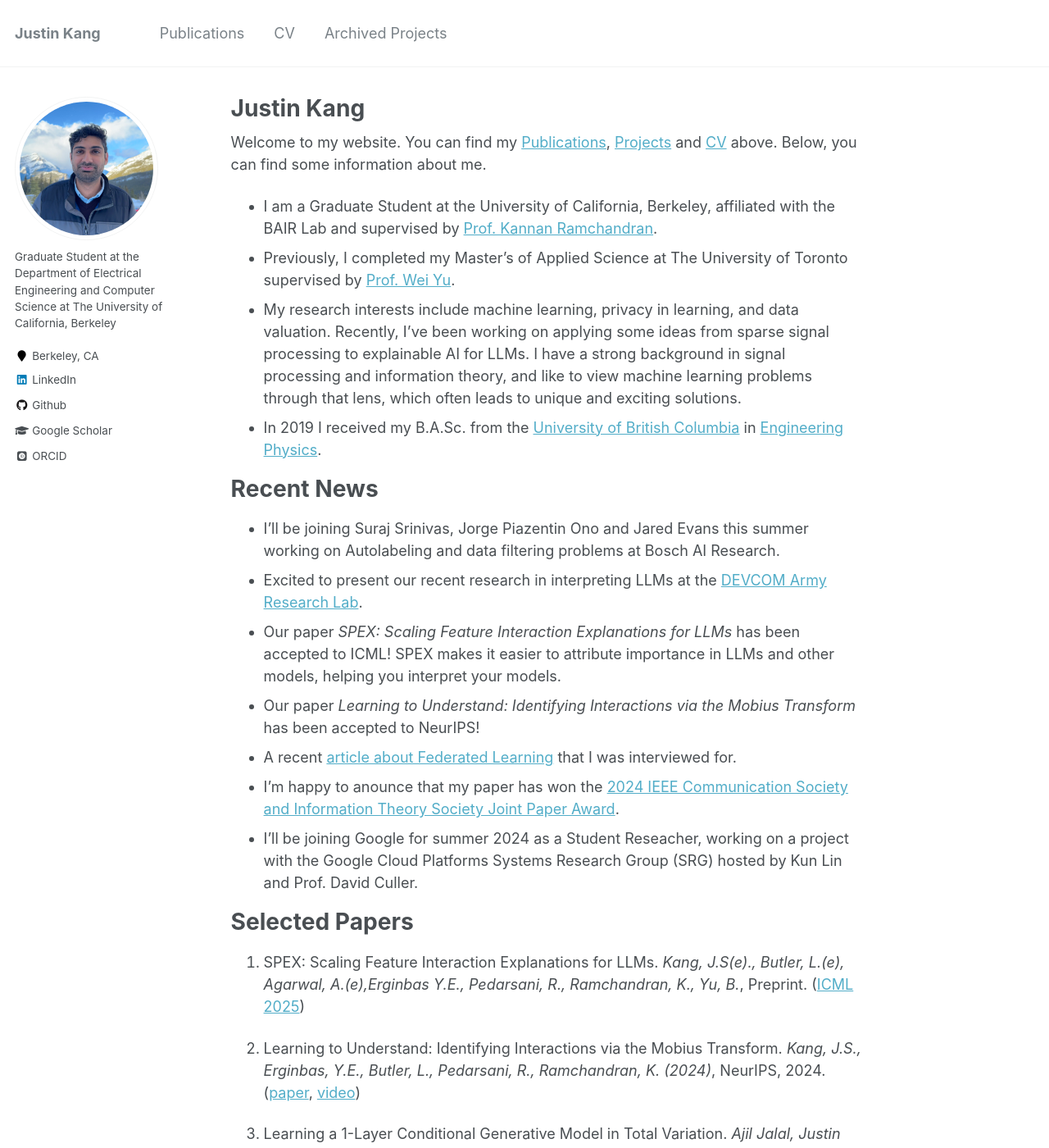
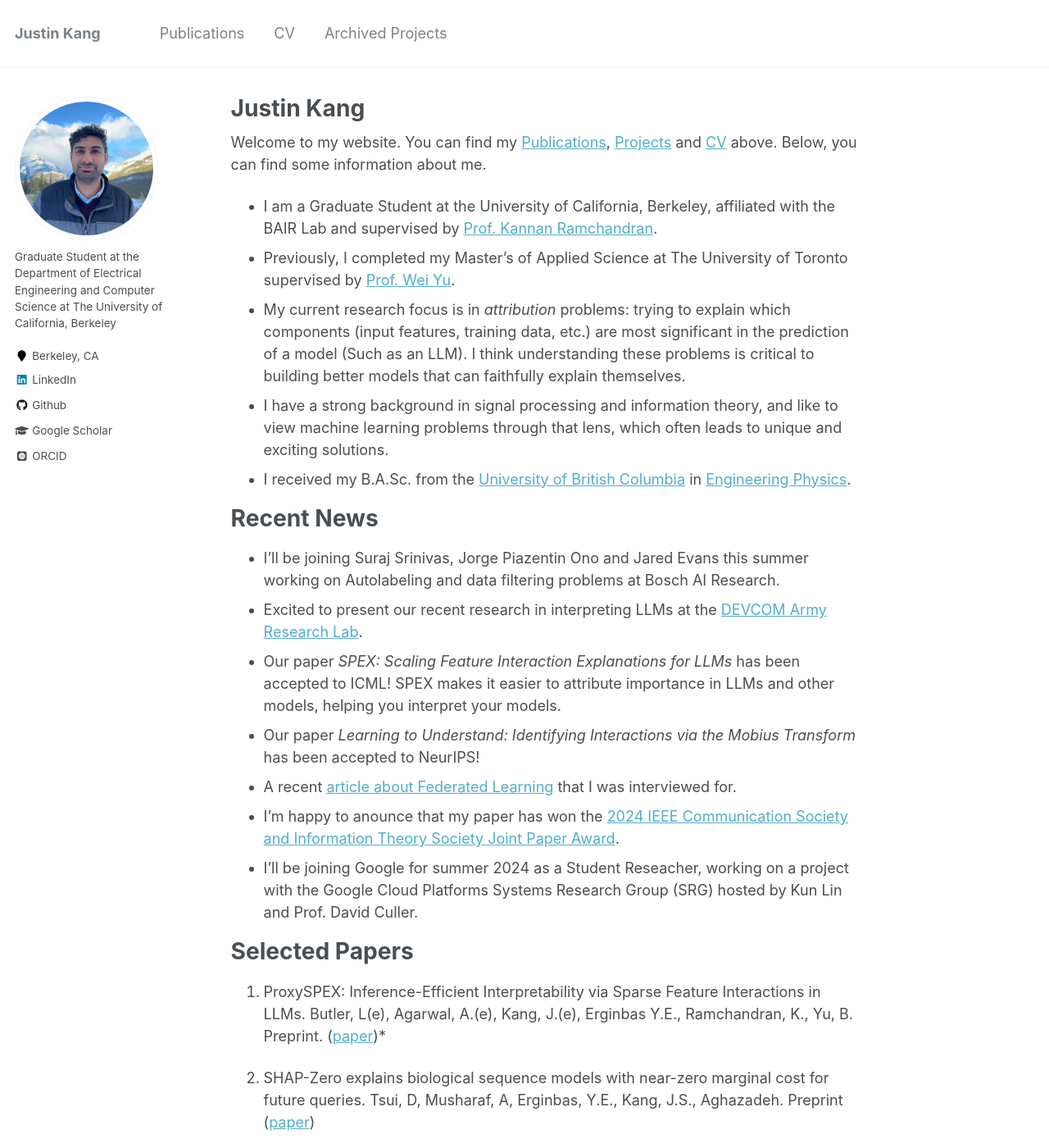
Before and after one commit to justinkang221/justinkang221.github.io, a Jekyll site: the page built from _pages/about.md, in a window 1280 px wide and 1400 px high. Shown: the whole window at 82% size. Built offline with Jekyll 4.4.1, drawn with Linux system fonts in a browser that asks for light colours; some web fonts are replaced.

Commit message:
updated about

```diff
--- a/_pages/about.md
+++ b/_pages/about.md
@@ -11,8 +11,9 @@ Welcome to my website. You can find my <a href='publications'>Publications</a>,
 
 * I am a Graduate Student at the University of California, Berkeley, affiliated with the BAIR Lab and supervised by <a href='https://people.eecs.berkeley.edu/~kannanr'>Prof. Kannan Ramchandran</a>.
 * Previously, I completed my Master's of Applied Science at The University of Toronto supervised by <a href='https://www.comm.utoronto.ca/~weiyu/'>Prof. Wei Yu</a>.
-* My research interests include machine learning, privacy in learning, and data valuation. Recently, I've been working on applying some ideas from sparse signal processing to explainable AI for LLMs. I have a strong background in signal processing and information theory, and like to view machine learning problems through that lens, which often leads to unique and exciting solutions.
-* In 2019 I received my B.A.Sc. from the <a href='https://www.ubc.ca/'>University of British Columbia</a> in <a href="https://www.engphys.ubc.ca/">Engineering Physics</a>.
+* My current research focus is in *attribution* problems: trying to explain which components (input features, training data, etc.) are most significant in the prediction of a model (Such as an LLM). I think understanding these problems is critical to building better models that can faithfully explain themselves.
+* I have a strong background in signal processing and information theory, and like to view machine learning problems through that lens, which often leads to unique and exciting solutions.
+* I received my B.A.Sc. from the <a href='https://www.ubc.ca/'>University of British Columbia</a> in <a href="https://www.engphys.ubc.ca/">Engineering Physics</a>.
 
 Recent News
 ======
@@ -28,12 +29,16 @@ Recent News
 Selected Papers
 ======
 
-1. SPEX: Scaling Feature Interaction Explanations for LLMs. *Kang, J.S(e)., Butler, L.(e), Agarwal, A.(e),Erginbas Y.E., Pedarsani, R., Ramchandran, K., Yu, B.*, Preprint. (<a href="https://arxiv.org/abs/2502.13870">ICML 2025</a>)
+1. ProxySPEX: Inference-Efficient Interpretability via Sparse Feature Interactions in LLMs. Butler, L(e), Agarwal, A.(e), Kang, J.(e), Erginbas Y.E.,  Ramchandran, K., Yu, B. Preprint. (<a href="https://arxiv.org/abs/2505.17495">paper</a>)*
 
-2. Learning to Understand: Identifying Interactions via the Mobius Transform. *Kang, J.S., Erginbas, Y.E., Butler, L., Pedarsani, R., Ramchandran, K. (2024)*, NeurIPS, 2024. (<a href="https://arxiv.org/abs/2402.02631">paper</a>, <a href="https://www.youtube.com/watch?v=5-OHk25H1mE">video</a>)
+2. SHAP-Zero explains biological sequence models with near-zero marginal cost for future queries. Tsui, D, Musharaf, A, Erginbas, Y.E.,  Kang, J.S., Aghazadeh. Preprint (<a href="https://arxiv.org/abs/2410.19236">paper</a>)
 
-3. Learning a 1-Layer Conditional Generative Model in Total Variation. *Ajil Jalal, Justin Singh Kang, Ananya Uppal, Kannan Ramchandran, Eric Price*. NeurIPS 2023. (<a href='https://openreview.net/forum?id=wImYhdu4VF'>paper</a>, <a href='https://nips.cc/virtual/2023/poster/70066'>video</a>, <a href='https://nips.cc/media/PosterPDFs/NeurIPS%202023/70066.png?t=1702321855.5320883'>poster</a>, <a href='https://github.com/basics-lab/learningGenerativeModels'>code</a>)
+3. SPEX: Scaling Feature Interaction Explanations for LLMs. *Kang, J.S(e)., Butler, L.(e), Agarwal, A.(e),Erginbas Y.E., Pedarsani, R., Ramchandran, K., Yu, B.*, ICML, 2025. (<a href="https://arxiv.org/abs/2502.13870">paper</a>)
 
-4. The Fair Value of Data Under Heterogeneous Privacy Constraints in Federated Learning. *Justin Singh Kang, Ramtin Pedarsani and Kannan Ramchandran*, NeurIPS FL@FM 2023, TMLR, 2024. (<a href='https://arxiv.org/abs/2301.13336'>paper</a>, <a href='https://www.youtube.com/watch?v=S_DBTIlaodE'>video</a>)
+4. Learning to Understand: Identifying Interactions via the Mobius Transform. *Kang, J.S., Erginbas, Y.E., Butler, L., Pedarsani, R., Ramchandran, K. (2024)*, NeurIPS, 2024. (<a href="https://arxiv.org/abs/2402.02631">paper</a>, <a href="https://www.youtube.com/watch?v=5-OHk25H1mE">video</a>)
 
-5. Efficiently Computing Sparse Fourier Transforms of q-ary Functions. *Justin Singh Kang(e), Y. E. Erginbas(e), A. Aghazadeh and K. Ramchandran*. IEEE ISIT 2023 (<a href='https://ieeexplore.ieee.org/document/10206686'>paper</a>, <a href='https://www.youtube.com/watch?v=_UgRE1iSrzY&t=2s'>video</a>, <a href='https://github.com/basics-lab/qsft'>code</a>)
+5. Learning a 1-Layer Conditional Generative Model in Total Variation. *Ajil Jalal, Justin Singh Kang, Ananya Uppal, Kannan Ramchandran, Eric Price*. NeurIPS 2023. (<a href='https://openreview.net/forum?id=wImYhdu4VF'>paper</a>, <a href='https://nips.cc/virtual/2023/poster/70066'>video</a>, <a href='https://nips.cc/media/PosterPDFs/NeurIPS%202023/70066.png?t=1702321855.5320883'>poster</a>, <a href='https://github.com/basics-lab/learningGenerativeModels'>code</a>)
+
+6. The Fair Value of Data Under Heterogeneous Privacy Constraints in Federated Learning. *Justin Singh Kang, Ramtin Pedarsani and Kannan Ramchandran*, NeurIPS FL@FM 2023, TMLR, 2024. (<a href='https://arxiv.org/abs/2301.13336'>paper</a>, <a href='https://www.youtube.com/watch?v=S_DBTIlaodE'>video</a>)
+
+7. Efficiently Computing Sparse Fourier Transforms of q-ary Functions. *Justin Singh Kang(e), Y. E. Erginbas(e), A. Aghazadeh and K. Ramchandran*. IEEE ISIT 2023 (<a href='https://ieeexplore.ieee.org/document/10206686'>paper</a>, <a href='https://www.youtube.com/watch?v=_UgRE1iSrzY&t=2s'>video</a>, <a href='https://github.com/basics-lab/qsft'>code</a>)
```
